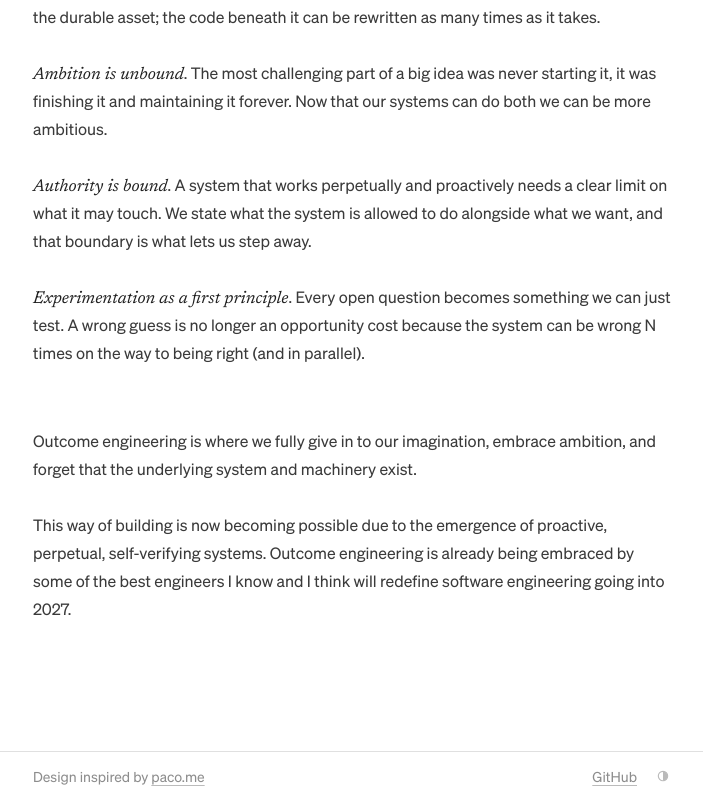
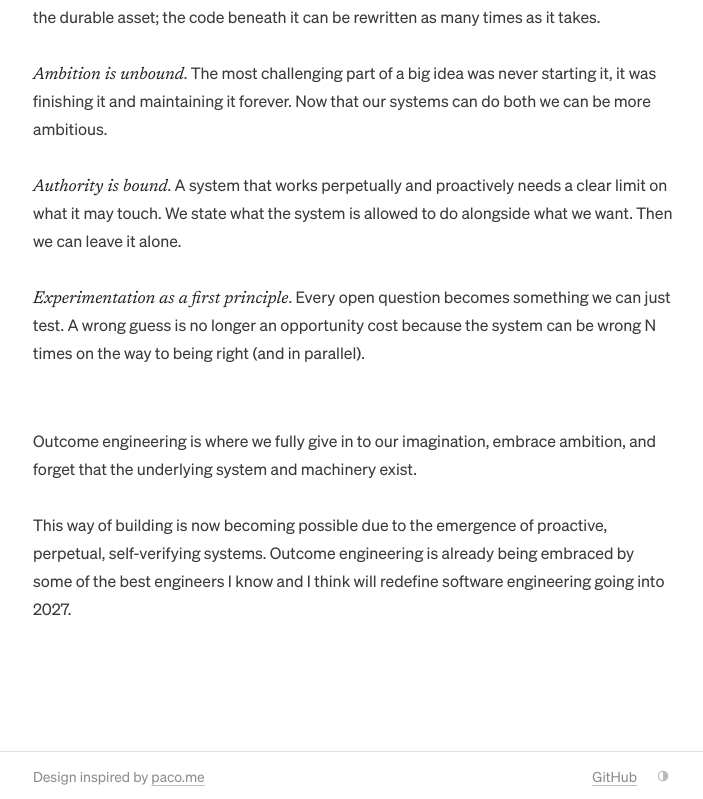
Before and after one commit to dabit3/outcome-engineering, a plain HTML site: page index.html in a window 1280 px wide. Shown: the part 797-1596 px from the top of the page, without its empty margins (287-990 px from the left). Drawn offline with Linux system fonts and the light colour scheme.

Commit message:
Reword 'Authority is bound' ending (#19)
Co-authored-by: Devin AI <158243242+devin-ai-integration[bot]@users.noreply.github.com>

```diff
--- a/index.html
+++ b/index.html
@@ -41,7 +41,7 @@
 <p style="--stagger:4" data-animate basics-text><em>Human attention is for decisions</em>. People should step in only for judgment calls a human should make. The system should be smart enough to surface these and notify us when an answer is needed.</p>
 <p style="--stagger:5" data-animate basics-text><em>“Done” is a state</em>. The system should be responsible for the work for as long as we depend on the outcome. It watches the world for changes and proactively keeps the outcome true while looking for ways to make it better (without requiring anyone to ask). The outcome is the durable asset; the code beneath it can be rewritten as many times as it takes.</p>
 <p style="--stagger:6" data-animate basics-text><em>Ambition is unbound</em>. The most challenging part of a big idea was never starting it, it was finishing it and maintaining it forever. Now that our systems can do both we can be more ambitious.</p>
-<p style="--stagger:7" data-animate basics-text><em>Authority is bound</em>. A system that works perpetually and proactively needs a clear limit on what it may touch. We state what the system is allowed to do alongside what we want, and that boundary is what lets us step away.</p>
+<p style="--stagger:7" data-animate basics-text><em>Authority is bound</em>. A system that works perpetually and proactively needs a clear limit on what it may touch. We state what the system is allowed to do alongside what we want. Then we can leave it alone.</p>
 <p style="--stagger:8" data-animate basics-text><em>Experimentation as a first principle</em>. Every open question becomes something we can just test. A wrong guess is no longer an opportunity cost because the system can be wrong N times on the way to being right (and in parallel).</p>
 </div>
 <span style="--basics-y:4" aria-hidden="true" basics-spacer></span>
```
Also changed, not shown: 1 other file.
